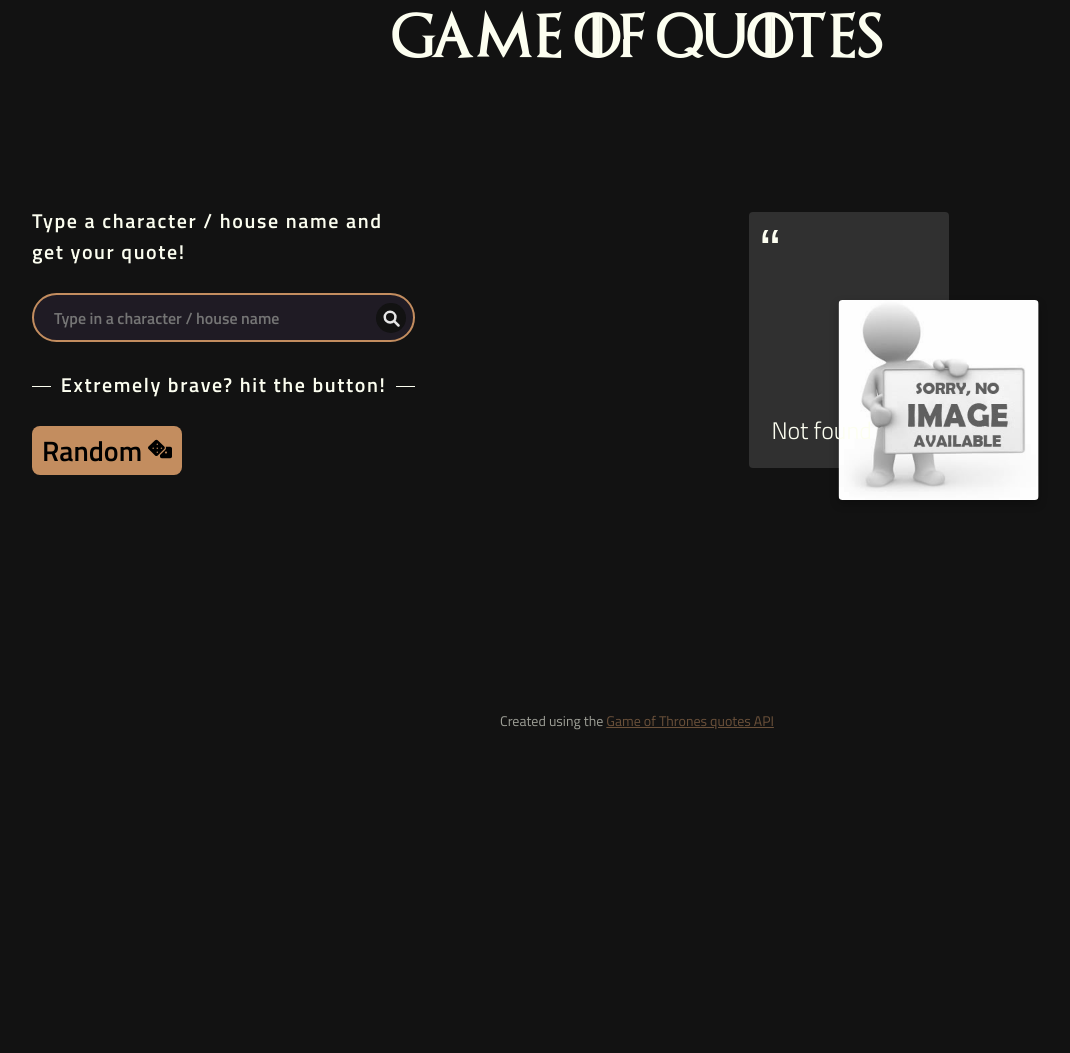
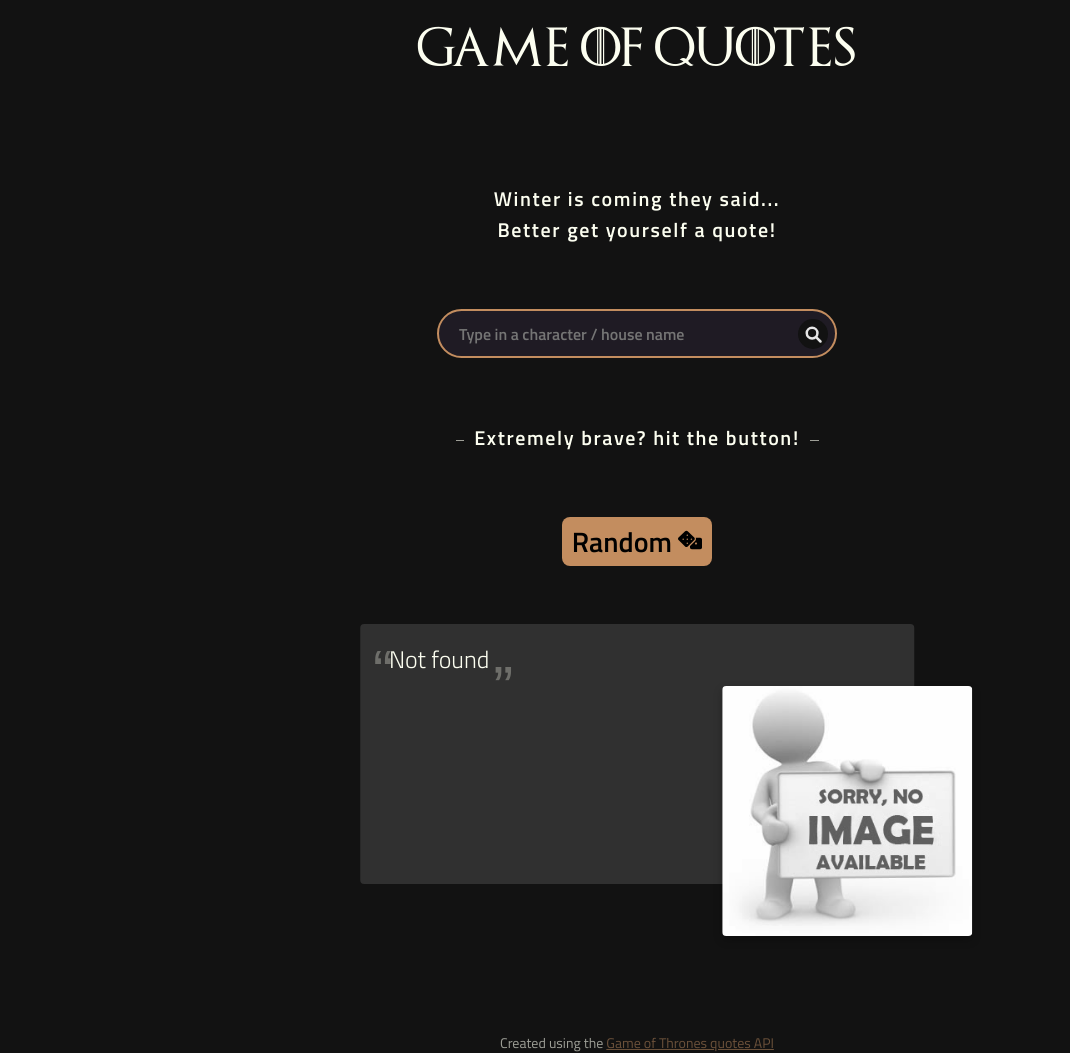
Before and after one commit to Liad-n/game-of-quotes-2, a Flask app: page /1 in a window 1280 px wide. Shown: the whole page, without its empty margins (3-1073 px from the left). Before the commit the page ends 730 px from the top, so only its background shows below. Run offline with Flask 2, Linux system fonts and the light colour scheme; data that the repository does not hold is empty; some web fonts are replaced.

Commit message:
Created vertical layout for all

```diff
--- a/app.py
+++ b/app.py
@@ -1,7 +1,7 @@
 import os
 import random
 
-from flask import Flask, json, render_template, request
+from flask import Flask, json, render_template, request, url_for
 import requests
 
 
@@ -38,7 +38,7 @@
     try:
         image_url = get_char_image_url(pictures_json, full_name)
     except NoAvailableImageFoundError:
-        image_url = os.path.join(app.static_folder, 'images/no-image.jpg')
+        image_url = url_for('static', filename='images/no-image.jpg')
 
     return render_template('./index.j2', search_input=search_input, quote=char_quote, char_name=full_name, img_url=image_url)
 
@@ -54,7 +54,7 @@
     try:
         image_url = get_char_image_url(pictures_json, full_name)
     except NoAvailableImageFoundError:
-        image_url = os.path.join(app.static_folder, 'images/no-image.jpg')
+        image_url = url_for('static', filename='images/no-image.jpg')
 
     return render_template('./index.j2', search_input=full_name, quote=char_quote, char_name=full_name, img_url=image_url)
 
@@ -70,7 +70,7 @@
     try:
         image_url = get_char_image_url(pictures_json, full_name)
     except NoAvailableImageFoundError:
-        image_url = os.path.join(app.static_folder, 'images/no-image.jpg')
+        image_url = url_for('static', filename='images/no-image.jpg')
 
     return render_template('./index.j2', quote=char_quote, char_name=full_name, img_url=image_url)
 
--- a/static/style.css
+++ b/static/style.css
@@ -1,128 +1,116 @@
 /*  Thanks to this repo: https://github.com/grokify/webfonts/tree/master/game-of-thrones */
+
 @font-face {
     font-family: "Game of Thrones";
     src: url("fonts/GameofThrones.eot");
-  src: url("fonts/GameofThrones.eot?#iefix") format("embedded-opentype"),
-    url("fonts/GameofThrones.woff") format("woff"),
-    url("fonts/GameofThrones.woff2") format("woff2"),
-    url("fonts/GameofThrones.ttf") format("truetype");
+    src: url("fonts/GameofThrones.eot?#iefix") format("embedded-opentype"), url("fonts/GameofThrones.woff") format("woff"), url("fonts/GameofThrones.woff2") format("woff2"), url("fonts/GameofThrones.ttf") format("truetype");
     font-weight: normal;
     font-style: normal;
 }
+
+
 /* titillium-web-300 - latin */
+
 @font-face {
     font-family: "Titillium Web";
     font-style: normal;
     font-weight: 300;
-  src: url("./fonts/titillium-web-v9-latin/titillium-web-v9-latin-300.eot"); /* IE9 Compat Modes */
-  src: local("Titillium Web Light"), local("TitilliumWeb-Light"),
-    url("./fonts/titillium-web-v9-latin/titillium-web-v9-latin-300.eot?#iefix")
-      format("embedded-opentype"),
-    /* IE6-IE8 */
-      url("./fonts/titillium-web-v9-latin/titillium-web-v9-latin-300.woff2")
-      format("woff2"),
-    /* Super Modern Browsers */
-      url("./fonts/titillium-web-v9-latin/titillium-web-v9-latin-300.woff")
-      format("woff"),
-    /* Modern Browsers */
-      url("./fonts/titillium-web-v9-latin/titillium-web-v9-latin-300.ttf")
-      format("truetype"),
-    /* Safari, Android, iOS */
-      url("./fonts/titillium-web-v9-latin/titillium-web-v9-latin-300.svg#TitilliumWeb")
-      format("svg"); /* Legacy iOS */
+    src: url("./fonts/titillium-web-v9-latin/titillium-web-v9-latin-300.eot");
+    /* IE9 Compat Modes */
+    src: local("Titillium Web Light"), local("TitilliumWeb-Light"), url("./fonts/titillium-web-v9-latin/titillium-web-v9-latin-300.eot?#iefix") format("embedded-opentype"), /* IE6-IE8 */
+    url("./fonts/titillium-web-v9-latin/titillium-web-v9-latin-300.woff2") format("woff2"), /* Super Modern Browsers */
+    url("./fonts/titillium-web-v9-latin/titillium-web-v9-latin-300.woff") format("woff"), /* Modern Browsers */
+    url("./fonts/titillium-web-v9-latin/titillium-web-v9-latin-300.ttf") format("truetype"), /* Safari, Android, iOS */
+    url("./fonts/titillium-web-v9-latin/titillium-web-v9-latin-300.svg#TitilliumWeb") format("svg");
+    /* Legacy iOS */
 }
+
+
 /* titillium-web-regular - latin */
+
 @font-face {
     font-family: "Titillium Web";
     font-style: normal;
     font-weight: 400;
-  src: url("./fonts/titillium-web-v9-latin/titillium-web-v9-latin-regular.eot"); /* IE9 Compat Modes */
-  src: local("Titillium Web Regular"), local("TitilliumWeb-Regular"),
-    url("./fonts/titillium-web-v9-latin/titillium-web-v9-latin-regular.eot?#iefix")
-      format("embedded-opentype"),
-    /* IE6-IE8 */
-      url("./fonts/titillium-web-v9-latin/titillium-web-v9-latin-regular.woff2")
-      format("woff2"),
-    /* Super Modern Browsers */
-      url("./fonts/titillium-web-v9-latin/titillium-web-v9-latin-regular.woff")
-      format("woff"),
-    /* Modern Browsers */
-      url("./fonts/titillium-web-v9-latin/titillium-web-v9-latin-regular.ttf")
-      format("truetype"),
-    /* Safari, Android, iOS */
-      url("./fonts/titillium-web-v9-latin/titillium-web-v9-latin-regular.svg#TitilliumWeb")
-      format("svg"); /* Legacy iOS */
+    src: url("./fonts/titillium-web-v9-latin/titillium-web-v9-latin-regular.eot");
+    /* IE9 Compat Modes */
+    src: local("Titillium Web Regular"), local("TitilliumWeb-Regular"), url("./fonts/titillium-web-v9-latin/titillium-web-v9-latin-regular.eot?#iefix") format("embedded-opentype"), /* IE6-IE8 */
+    url("./fonts/titillium-web-v9-latin/titillium-web-v9-latin-regular.woff2") format("woff2"), /* Super Modern Browsers */
+    url("./fonts/titillium-web-v9-latin/titillium-web-v9-latin-regular.woff") format("woff"), /* Modern Browsers */
+    url("./fonts/titillium-web-v9-latin/titillium-web-v9-latin-regular.ttf") format("truetype"), /* Safari, Android, iOS */
+    url("./fonts/titillium-web-v9-latin/titillium-web-v9-latin-regular.svg#TitilliumWeb") format("svg");
+    /* Legacy iOS */
 }
+
+
 /* titillium-web-600 - latin */
+
 @font-face {
     font-family: "Titillium Web";
     font-style: normal;
     font-weight: 600;
-  src: url("./fonts/titillium-web-v9-latin/titillium-web-v9-latin-600.eot"); /* IE9 Compat Modes */
-  src: local("Titillium Web SemiBold"), local("TitilliumWeb-SemiBold"),
-    url("./fonts/titillium-web-v9-latin/titillium-web-v9-latin-600.eot?#iefix")
-      format("embedded-opentype"),
-    /* IE6-IE8 */
-      url("./fonts/titillium-web-v9-latin/titillium-web-v9-latin-600.woff2")
-      format("woff2"),
-    /* Super Modern Browsers */
-      url("./fonts/titillium-web-v9-latin/titillium-web-v9-latin-600.woff")
-      format("woff"),
-    /* Modern Browsers */
-      url("./fonts/titillium-web-v9-latin/titillium-web-v9-latin-600.ttf")
-      format("truetype"),
-    /* Safari, Android, iOS */
-      url("./fonts/titillium-web-v9-latin/titillium-web-v9-latin-600.svg#TitilliumWeb")
-      format("svg"); /* Legacy iOS */
+    src: url("./fonts/titillium-web-v9-latin/titillium-web-v9-latin-600.eot");
+    /* IE9 Compat Modes */
+    src: local("Titillium Web SemiBold"), local("TitilliumWeb-SemiBold"), url("./fonts/titillium-web-v9-latin/titillium-web-v9-latin-600.eot?#iefix") format("embedded-opentype"), /* IE6-IE8 */
+    url("./fonts/titillium-web-v9-latin/titillium-web-v9-latin-600.woff2") format("woff2"), /* Super Modern Browsers */
+    url("./fonts/titillium-web-v9-latin/titillium-web-v9-latin-600.woff") format("woff"), /* Modern Browsers */
+    url("./fonts/titillium-web-v9-latin/titillium-web-v9-latin-600.ttf") format("truetype"), /* Safari, Android, iOS */
+    url("./fonts/titillium-web-v9-latin/titillium-web-v9-latin-600.svg#TitilliumWeb") format("svg");
+    /* Legacy iOS */
 }
-body > *:first-child {
+
+body>*:first-child {
     margin-top: 0;
 }
+
 html,
 body {
     height: 100%;
-  margin-top:0;
-  margin-bottom:0;
+    margin-top: 0;
+    margin-bottom: 0;
 }
+
 body {
-  margin:0 25px 0 25px;
+    margin: 0 25px 0 25px;
     font-family: "Titillium Web", sans-serif;
     font-size: 14px;
     font-weight: 400;
     background-color: #121212;
     color: #fcfef0;
-  align-items: center;
+    /* align-items: center;
     display: grid;
     gap: 20px;
-  grid-template-areas:
-    "header header"
-    "main main"
-    "quote-box quote-box"
-    "footer footer";
-    grid-template-rows: 10vmax 37vmax 36vmax auto;
+    grid-template-areas: "header header" "main main" "quote-box quote-box" "footer footer";
+    grid-template-rows: 10vmax 37vmax 36vmax auto; */
 }
+
 h1 {
-  font-family: "Game of Thrones";
-  /* text-align: center; */
+    font-weight: 600;
     font-size: 2.2em;
     letter-spacing: 0.1rem;
 }
+
 h2 {
     font-weight: 600;
     font-size: 2em;
     letter-spacing: 0.1rem;
 }
+
 h3 {
     font-weight: 600;
     font-size: 1.2em;
     letter-spacing: 0.1rem;
 }
+
 h4 {
     font-weight: 600;
     font-size: 1em;
     letter-spacing: 0.1rem;
 }
+
+
 /* Form reset */
+
 button,
 input,
 select,
@@ -135,61 +123,89 @@
     margin: 0;
 }
 
+h1#title {
+    font-family: "Game of Thrones";
+    font-weight: 400;
+}
+
 main {
-  grid-area: main;
+    /* grid-area: main; */
     display: flex;
     flex-flow: column;
+    text-align: center;
+    gap: 3rem;
 }
+
 .quote-box {
-  grid-area: quote-box;
+    /* grid-area: quote-box; */
     position: relative;
     background-color: #303030;
     /* calc(100% - 13vmin); */
-  max-width: 94%;
+    max-width: 90%;
     border-radius: 4px;
-  bottom: 9vmax;
+    /* bottom: 9vmax; */
+    padding: 0.3em;
 }
-.quote-box > .quote-and-name {
+
+.quote-box>.quote-and-name {
     position: relative;
     left: 6vmin;
     padding: 10px;
     max-width: calc(100% - 40px);
 }
-.quote-and-name::before {
+
+.quote::before,
+.quote::after {
+    font-family: Arial;
+    font-size: 3.2em;
+    position: absolute;
+    opacity: 0.3;
+}
+
+.quote::before {
     content: "\201C";
-  font-family: Arial;
-  font-size: 60px;
-  margin-left: -8%;
+    margin-left: -7%;
     margin-top: -4%;
-  position: absolute;
 }
+
+.quote::after {
+    content: "\201D";
+    margin-left: 1%;
+    /* margin-top: -4%; */
+}
+
 .quote-box .quote {
     font-size: 1.2em;
     font-weight: 300;
     margin: 0;
     max-width: 88%;
 }
+
 .quote-box .author-name {
     font-weight: 600;
     margin-top: 10px;
 }
+
 .img-container {
     position: relative;
     height: 0;
 }
+
 .quote-box img {
     position: relative;
     max-width: 100px;
     box-shadow: 0px 4px 8px rgba(0, 0, 0, 0.25);
     border-radius: 4px;
     float: right;
-  transform: translate(6vmin, 22vmin);
+    transform: translate(7vmin, 17vmin);
 }
+
 form {
     display: flex;
     flex-flow: column;
     gap: 10px;
 }
+
 form input {
     height: 100%;
     width: 100%;
@@ -202,16 +218,23 @@
     outline: none;
     background: none;
 }
+
 header {
-  display: flex;
-  flex-flow: column;
+    /* position: fixed; */
+    top: 0;
+    left: 0;
+    width: 100%;
+    /* display: flex; */
+    /* flex-flow: column; */
     align-items: center;
     text-align: center;
-  grid-area: header;
+    /* grid-area: header; */
 }
+
 #search-box-title {
     margin-top: 0;
 }
+
 .search-box {
     height: 45px;
     position: relative;
@@ -219,9 +242,11 @@
     border: 1px solid #c38d5f;
     border-radius: 50px;
 }
+
 .search-box:focus-within {
     border: 2px solid #c38d5f;
 }
+
 .search-btn {
     width: 30px;
     height: 30px;
@@ -238,12 +263,14 @@
     cursor: pointer;
     outline: none;
 }
+
 .instruction-title {
     font-weight: 600;
     font-size: 1em;
     letter-spacing: 0.1rem;
-  margin: 1.33em 0 1.33em 0;
+    /* margin: 1.33em 0 1.33em 0; */
 }
+
 #random-btn {
     padding: 3px 10px;
     border-radius: 8px;
@@ -253,29 +280,53 @@
     font-weight: 600;
     cursor: pointer;
 }
+
 .search-icon {
     content: url(./icons/search-icon.svg);
     width: 100%;
     height: 100%;
 }
+
 .solid-dice-icon {
     content: url(./icons/solid-dice.svg);
     display: inline-block;
     width: 24px;
     height: 24px;
 }
+
 footer {
-  grid-area: footer;
+    /* grid-area: footer; */
+    /* position: fixed; */
+    bottom: 0;
+    left: 0;
+    width: 100%;
     font-size: 0.7em;
     text-align: center;
     opacity: 0.6;
 }
+
 footer a {
     color: #a77b55;
 }
 
+#page-content {
+    /* grid-template-areas: "header header" "main quote-box" "footer footer"; */
+    display: flex;
+    flex-flow: column;
+    /* font-size: 20px; */
+    justify-items: center;
+    /* grid-template-rows: 10vmin 60vmin 30vmin;
+  grid-template-columns: 1fr 2fr; */
+    margin-top: 5em;
+    gap: 3rem;
+    /* text-align: center; */
+}
+
 @media screen and (min-width: 1200px) {
-  body {
+    #page-content {
+        font-size: 20px;
+    }
+    /* body {
     grid-template-areas:
       "header header"
       "main quote-box"
@@ -284,10 +335,15 @@
     justify-items: center;
     grid-template-rows: 10vmin 60vmin 30vmin;
     grid-template-columns: 1fr 2fr;
+  } */
+    h1#title {
+        font-size: 2.8em;
     }
     main {
         padding: 10px;
         border-radius: 10px;
+        gap: 4rem;
+        text-align: center;
     }
     #random-btn:hover {
         background: #cf935f;
@@ -295,40 +351,57 @@
     .search-btn:hover {
         background: #292929;
     }
-  .img-container {
-    position: relative;
-    height: 0;
-  }
     .quote-box {
         box-sizing: border-box;
         border-radius: 4px;
         max-width: 45%;
         bottom: unset;
+        left: 50%;
+        transform: translateX(-50%);
+        max-height: 13em;
+        margin-bottom: 5em;
+        padding: 0.3em;
     }
     .quote-box img {
         position: relative;
-    max-width: 200px;
+        max-width: 250px;
         border-radius: 4px;
         left: unset;
         top: unset;
-    transform: translate(7vmax, 11vmin);
+        transform: translate(5vmax, 7vmin);
         float: right;
     }
-
-  .quote-box > .quote-and-name {
-    max-width: 60%;
+    .quote::before {
+        margin-left: -4%;
+    }
+    .quote::before,
+    .quote::after {
+        font-size: 2.5em;
+    }
+    .quote-box>.quote-and-name {
+        max-width: 70%;
+        line-height: 1.6;
         left: 1vmax;
     }
-  .search-box {
-    max-width: 30vmax;
+    .search-box-container {
+        /* max-width: 30vmax; */
+        min-width: 20em;
+        max-width: 40vw;
+        margin: 0 auto;
     }
-
     /* Add horizontal line to random button heading */
     #random-btn-title {
+        min-width: 30%;
+        max-width: 60%;
         overflow: hidden;
-    text-align: center;
+        margin: 0 auto;
+        /* text-align: center; */
+        /* margin: 0 auto; */
+        /* position: absolute; */
+        /* top: 50%;
+        left: 50%;
+        transform: translate(-50%, -50%); */
     }
-
     #random-btn-title:before,
     #random-btn-title:after {
         background-color: #fcfef0;
@@ -338,13 +411,12 @@
         position: relative;
         vertical-align: middle;
         width: 50%;
+        opacity: 0.6;
     }
-
     #random-btn-title:before {
         right: 0.5em;
         margin-left: -50%;
     }
-
     #random-btn-title:after {
         left: 0.5em;
         margin-right: -50%;
--- a/templates/index.j2
+++ b/templates/index.j2
@@ -1,42 +1,33 @@
 <!DOCTYPE html>
 <html lang="en">
+
 <head>
     <meta charset="utf-8" />
     <meta name="viewport" content="width=device-width, initial-scale=1" />
     <title>Game of Quotes</title>
-    <link
-      href="{{url_for('static',filename='style.css')}}"
-      rel="stylesheet"
-      type="text/css"
-    />
+    <link href="{{url_for('static',filename='style.css')}}" rel="stylesheet" type="text/css" />
+    <link rel="shortcut icon" type="image/jpg" href="{{url_for('static',filename='/icons/game-of-thrones-favicon-16x16.ico')}}">
 </head>
 
 <body>
     <header>
-      <h1>game of quotes</h1>
+        <h1 id="title">Game of Quotes</h1>
     </header>
+    <div id="page-content">
         <main>
+            <!-- <div id="search-box-title" class="instruction-title">
+                Type a character / house name and get your quote!
+                They did say many other things, though!
+            </div> -->
+            <div id="search-box-title" class="instruction-title">
+                Winter is coming they said...<br> Better get yourself a quote!
+            </div>
             <div id="form-container">
                 <form action="/" method="GET">
                     <div class="search-box-container">
-            <div id="search-box-title"  class="instruction-title">
-              Type a character / house name and get your quote!
-            </div>
                         <div class="search-box">
                             <!-- <label for="search">Character / house name:</label> -->
-              <input
-                type="text"
-                id="search"
-                name="search"
-                aria-label="Search character or house"
-                autofocus
-                required
-                placeholder="Type in a character / house name"
-                autocomplete="off"
-                pattern="^[A-Za-z ]+$"
-                value="{{ search_input }}"
-                spellcheck="false"
-                title="English alphabets and spaces only."
+                            <input type="text" id="search" name="search" aria-label="Search character or house" autofocus required placeholder="Type in a character / house name" autocomplete="off" pattern="^[A-Za-z ]+$" value="{{ search_input }}" spellcheck="false" title="English alphabets and spaces only."
                             />
 
                             <button class="search-btn" type="submit">
@@ -46,27 +37,27 @@
                     </div>
                 </form>
             </div>
+            <div id="random-btn-title" class="instruction-title">Extremely brave? hit the button!</div>
             <div class="random-btn-container">
-        <div id="random-btn-title" class="instruction-title">Extremely brave? hit the button!</div>
                 <button id="random-btn" type="button" onclick="location.href='/random'">
                     Random
                     <i class="solid-dice-icon"></i>
                 </button>
             </div>
         </main>
-    {% if quote %}
         <div class="quote-box">
-      {% if img_url %}
-      <img src="{{ img_url }}" alt="{{ char_name }}" />
-      {% endif %}
+            {% if quote %} {% if img_url %}
+            <img src="{{ img_url }}" alt="{{ char_name }}" /> {% endif %}
             <div class="quote-and-name">
                 <blockquote class="quote">{{quote}}</blockquote>
                 <div class="author-name">{{char_name}}</div>
             </div>
+            {% endif %}
         </div>
-    {% endif %}
         <footer>
             Created using the <a href="https://gameofthronesquotes.xyz/">Game of Thrones quotes API</a>
         </footer>
+    </div>
 </body>
+
 </html>
```
Also changed, not shown: static/characters.json, static/icons/game-of-thrones-favicon-16x16.ico (added). Lines whose indentation alone changed are shown as unchanged.
